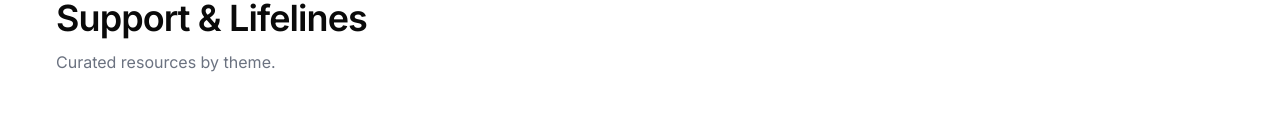
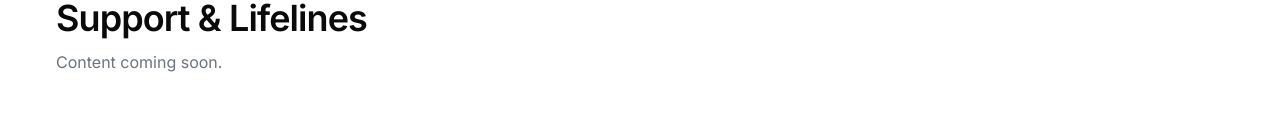
Before and after one commit to Annanayan/spectrum-research-library, a React (Vite) app: page /supports in a window 1280 px wide. Shown: the part 354-494 px from the top of the page. Built offline with nearby package versions, Linux system fonts and the light colour scheme.

Commit message:
Update Supports.tsx

```diff
--- a/src/routes/Supports.tsx
+++ b/src/routes/Supports.tsx
@@ -6,7 +6,7 @@ export default function Supports() {
       <HeroBar src="/assets/Support & Lifelines Header.png" alt="Support & Lifelines" />
       <section className="container-xxl pt-10 pb-16">
         <h1 className="text-3xl md:text-4xl font-semibold tracking-tight">Support & Lifelines</h1>
-        <p className="mt-3 text-sr-muted">Curated resources by theme.</p>
+        <p className="mt-3 text-sr-muted">Content coming soon.</p>
       </section>
     </div>
   )
```
